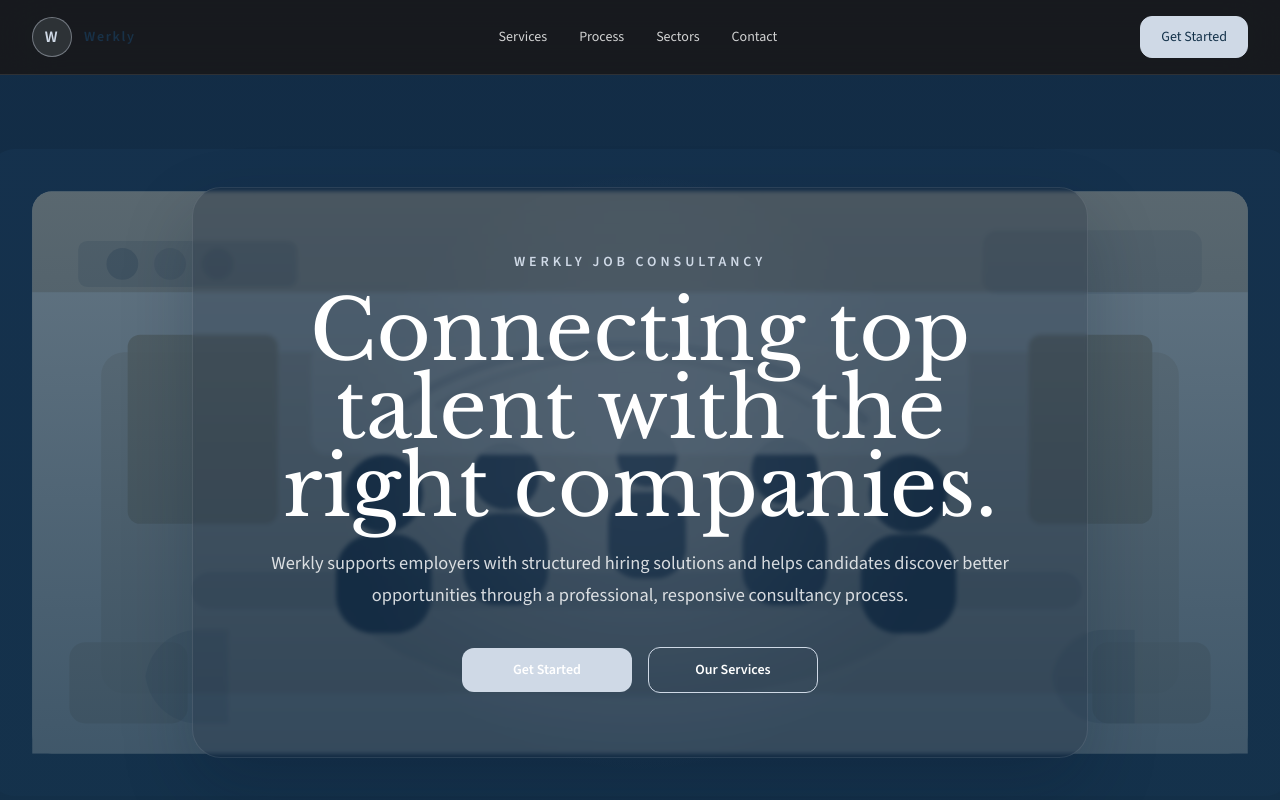
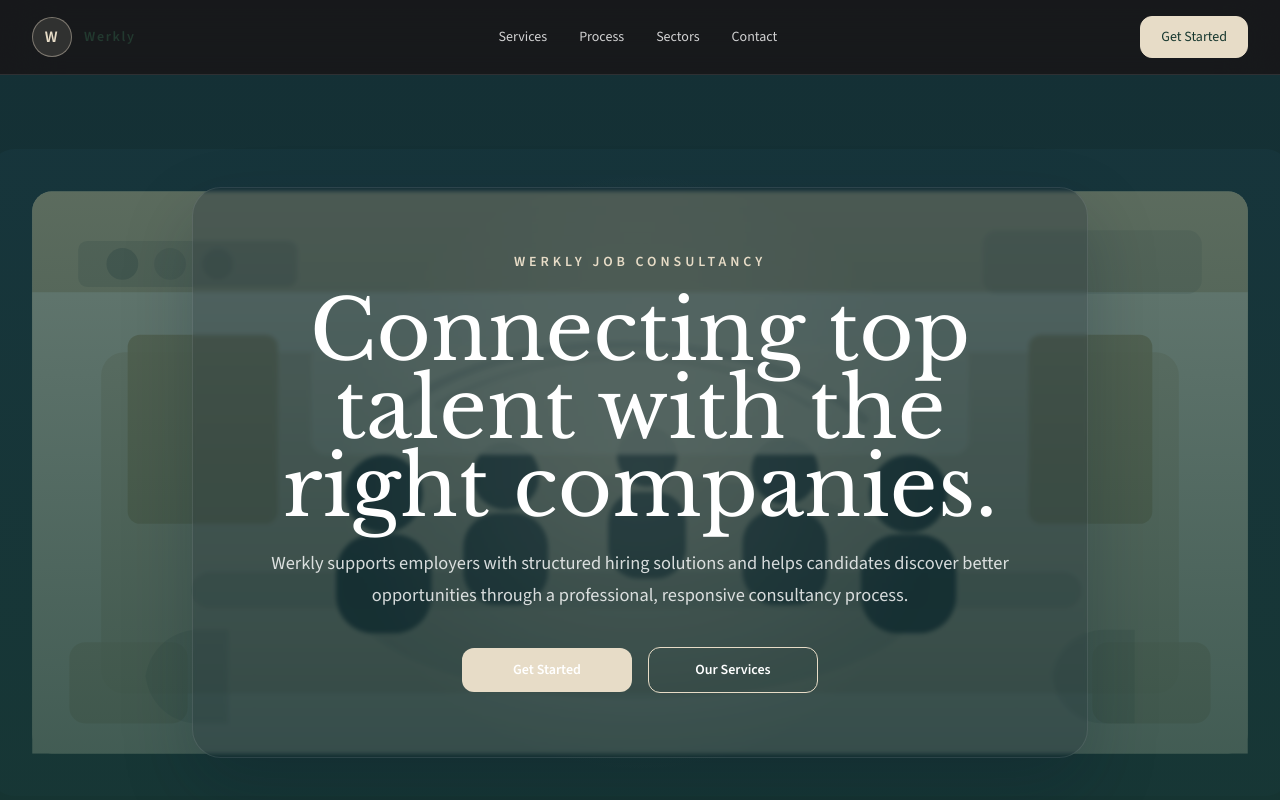
Before and after one commit to djkreddys-cmyk/Werkly, a Next.js app: page / in a window 1280 px wide. Shown: the top 800 px of the page. Built offline with nearby package versions, Linux system fonts and the light colour scheme.

Commit message:
Update Werkly to deep green and ivory executive theme

```diff
--- a/app/globals.css
+++ b/app/globals.css
@@ -1,13 +1,13 @@
 @import "tailwindcss";
 
 :root {
-  --color-dark: #14324a;
-  --color-accent: #cfd9e6;
-  --color-paper: #f4f7fa;
+  --color-dark: #17382f;
+  --color-accent: #e7dcc7;
+  --color-paper: #f6f1e8;
   --color-surface: #fffdf9;
-  --color-ink: #183148;
-  --color-line: rgba(20, 50, 74, 0.13);
-  --color-muted: rgba(24, 49, 72, 0.7);
+  --color-ink: #22392f;
+  --color-line: rgba(23, 56, 47, 0.14);
+  --color-muted: rgba(34, 57, 47, 0.68);
 }
 
 @theme inline {
@@ -26,7 +26,7 @@ body {
   min-height: 100vh;
   color: var(--color-ink);
   font-family: var(--font-sans), sans-serif;
-  background: linear-gradient(180deg, #eef3f8 0%, var(--color-paper) 34%, #fbfcfd 100%);
+  background: linear-gradient(180deg, #efe7da 0%, var(--color-paper) 34%, #fbf8f2 100%);
 }
 
 a {
@@ -35,7 +35,7 @@ a {
 }
 
 ::selection {
-  background: rgba(207, 217, 230, 0.8);
+  background: rgba(231, 220, 199, 0.8);
 }
 
 .section-shell {
--- a/app/page.tsx
+++ b/app/page.tsx
@@ -54,10 +54,10 @@ export default function Home() {
             className="absolute inset-0 bg-cover bg-center"
             style={{
               backgroundImage:
-                'linear-gradient(rgba(20,50,74,0.62), rgba(20,50,74,0.84)), url("/hero-consultancy-scene.svg")',
+                'linear-gradient(rgba(23,56,47,0.62), rgba(23,56,47,0.84)), url("/hero-consultancy-scene.svg")',
             }}
           />
-          <div className="absolute inset-0 bg-[radial-gradient(circle_at_center,rgba(207,217,230,0.12),transparent_40%)]" />
+          <div className="absolute inset-0 bg-[radial-gradient(circle_at_center,rgba(231,220,199,0.12),transparent_40%)]" />
           <div className="section-shell relative py-18 sm:py-24 lg:py-28">
             <div className="mx-auto max-w-4xl text-center text-white hero-frame rounded-[1.8rem] border border-white/10 bg-[rgba(10,22,42,0.2)] px-6 py-14 backdrop-blur-[2px] sm:px-10 sm:py-16 lg:px-14">
               <p className="text-sm font-semibold uppercase tracking-[0.28em] text-[var(--color-accent)]">
@@ -78,7 +78,7 @@ export default function Home() {
                 </a>
                 <a
                   href="#services"
-                  className="inline-flex min-w-[170px] items-center justify-center rounded-xl border border-[var(--color-accent)] bg-transparent px-6 py-3 text-sm font-semibold text-[var(--color-accent)] transition hover:bg-[rgba(207,217,230,0.1)]"
+                  className="inline-flex min-w-[170px] items-center justify-center rounded-xl border border-[var(--color-accent)] bg-transparent px-6 py-3 text-sm font-semibold text-[var(--color-accent)] transition hover:bg-[rgba(231,220,199,0.1)]"
                 >
                   Our Services
                 </a>
@@ -145,7 +145,7 @@ export default function Home() {
             </div>
             <div className="mt-10 grid gap-5 sm:grid-cols-2 lg:grid-cols-4">
               {sectors.map((sector) => (
-                <article key={sector} className="rounded-[1.3rem] border border-[rgba(207,217,230,0.26)] bg-[rgba(207,217,230,0.08)] p-6 text-white">
+                <article key={sector} className="rounded-[1.3rem] border border-[rgba(231,220,199,0.26)] bg-[rgba(231,220,199,0.08)] p-6 text-white">
                   <h3 className="text-xl font-semibold">{sector}</h3>
                 </article>
               ))}
--- a/components/site-header.tsx
+++ b/components/site-header.tsx
@@ -10,7 +10,7 @@ export function SiteHeader() {
     <header className="sticky top-0 z-50 border-b border-white/10 bg-[rgba(5,7,11,0.92)] backdrop-blur-xl">
       <div className="mx-auto flex w-full max-w-7xl items-center justify-between gap-6 px-5 py-4 sm:px-8">
         <a href="#top" className="flex items-center gap-3 text-sm font-semibold tracking-[0.12em] text-white">
-          <span className="flex h-10 w-10 items-center justify-center rounded-full border border-[rgba(207,217,230,0.42)] bg-[rgba(207,217,230,0.12)] text-base text-[var(--color-accent)]">
+          <span className="flex h-10 w-10 items-center justify-center rounded-full border border-[rgba(231,220,199,0.42)] bg-[rgba(231,220,199,0.12)] text-base text-[var(--color-accent)]">
             W
           </span>
           Werkly
```
